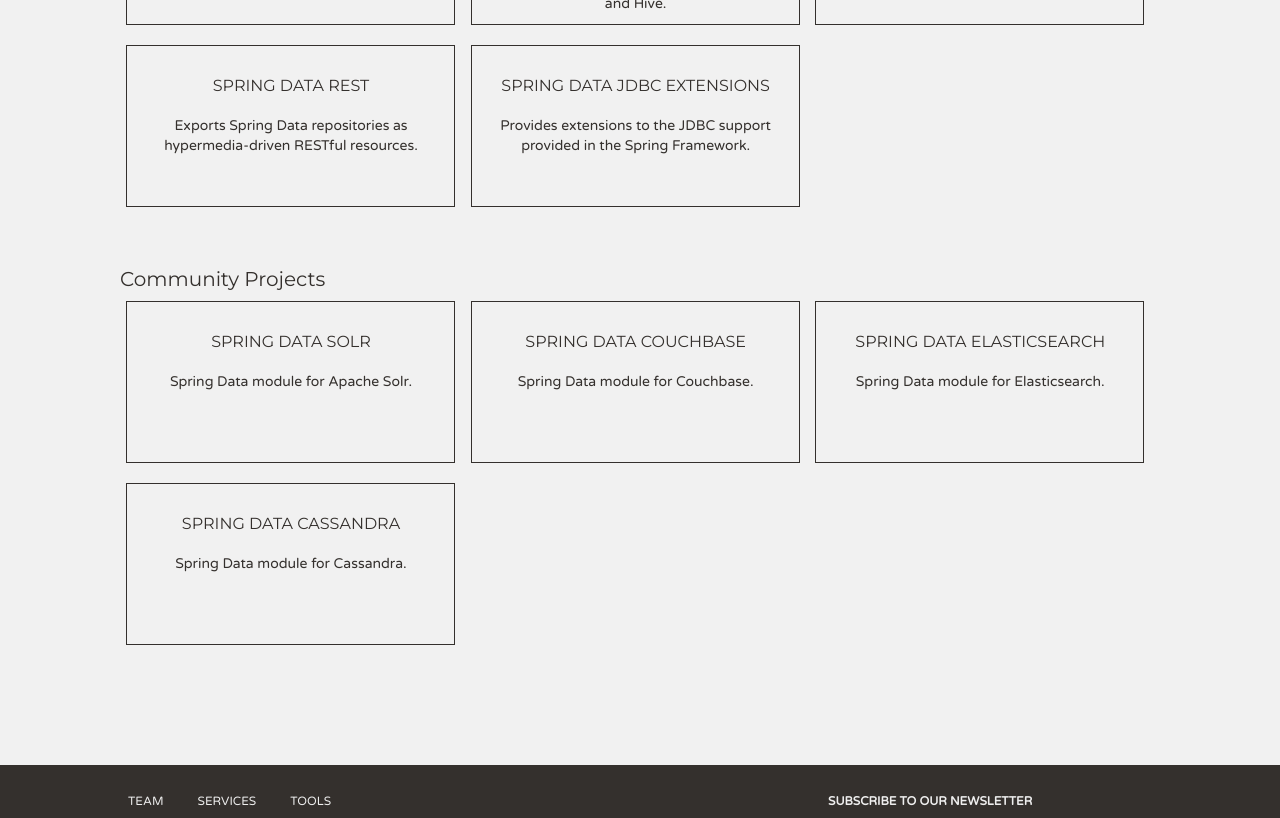
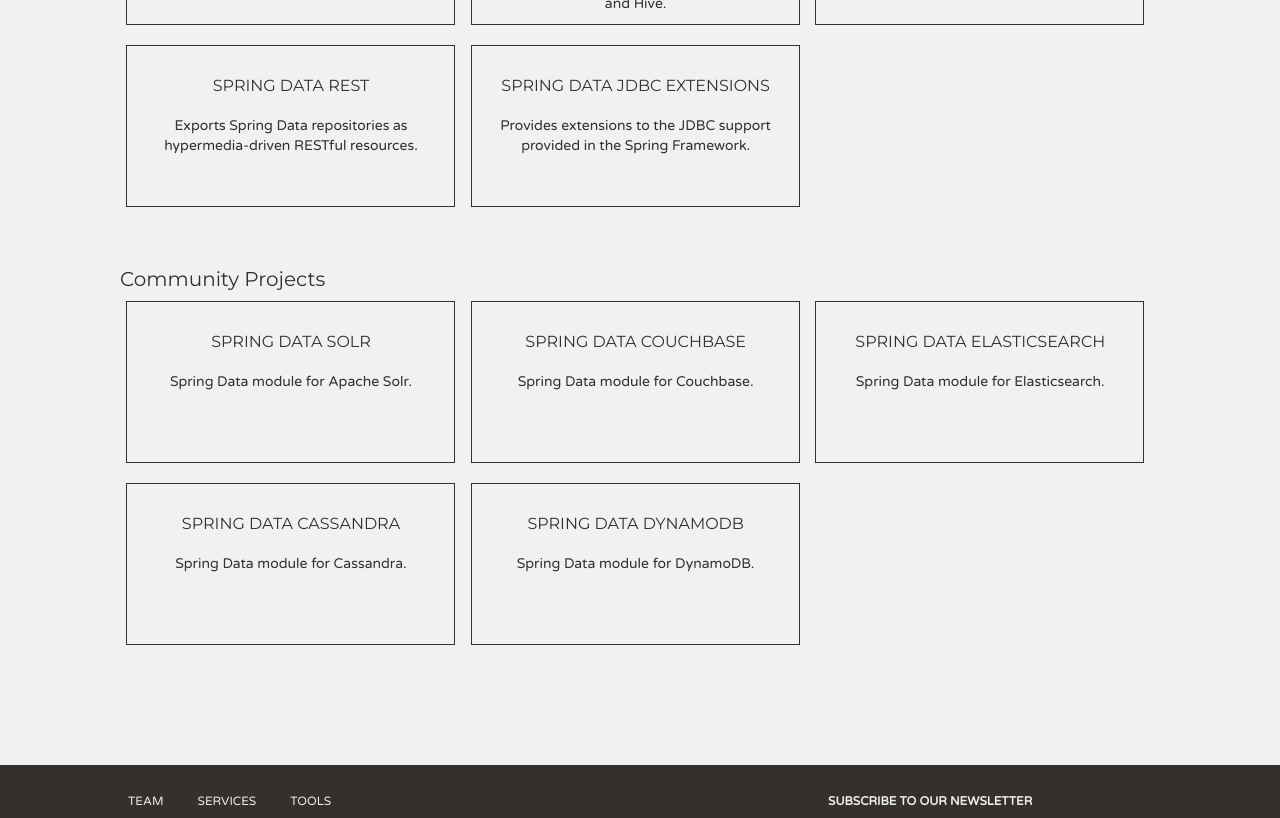
Before and after one commit to spring-projects/spring-data, a Jekyll site: the page built from index.html, in a window 1280 px wide and 900 px high, scrolled down 951 px, cut to the strip 0-818 px from the top of the window. Built offline with Jekyll 4.4.1, drawn with Linux system fonts in a browser that asks for light colours; Markdown is read by kramdown in place of the engine named in the settings.

Commit message:
Added Spring Data DynamoDB community project.

```diff
--- a/index.html
+++ b/index.html
@@ -96,6 +96,12 @@
 {% endcapture %}
 {% include project_block.md site_url="/spring-data-cassandra" repo_url="https://github.com/spring-projects/spring-data-cassandra" project_title="Spring Data Cassandra" project_description=project_description %}
 
+<!--Spring Data DynamoDB -->
+{% capture project_description %}
+Spring Data module for DynamoDB.
+{% endcapture %}
+{% include project_block.md site_url="https://github.com/michaellavelle/spring-data-dynamodb" repo_url="https://github.com/michaellavelle/spring-data-dynamodb" project_title="Spring Data DynamoDB" project_description=project_description %}
+
 <!-- end main_content -->
 {% endcapture %}
 
```
